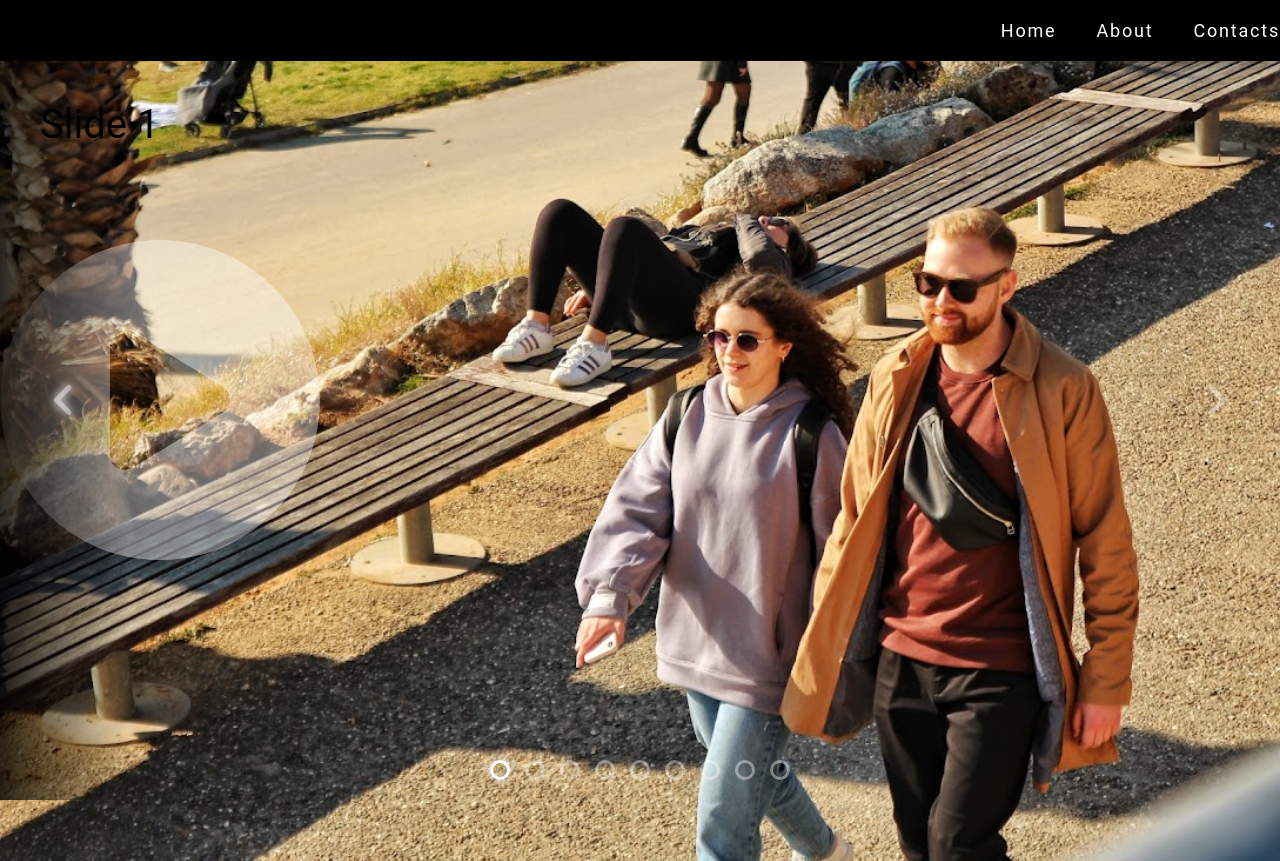
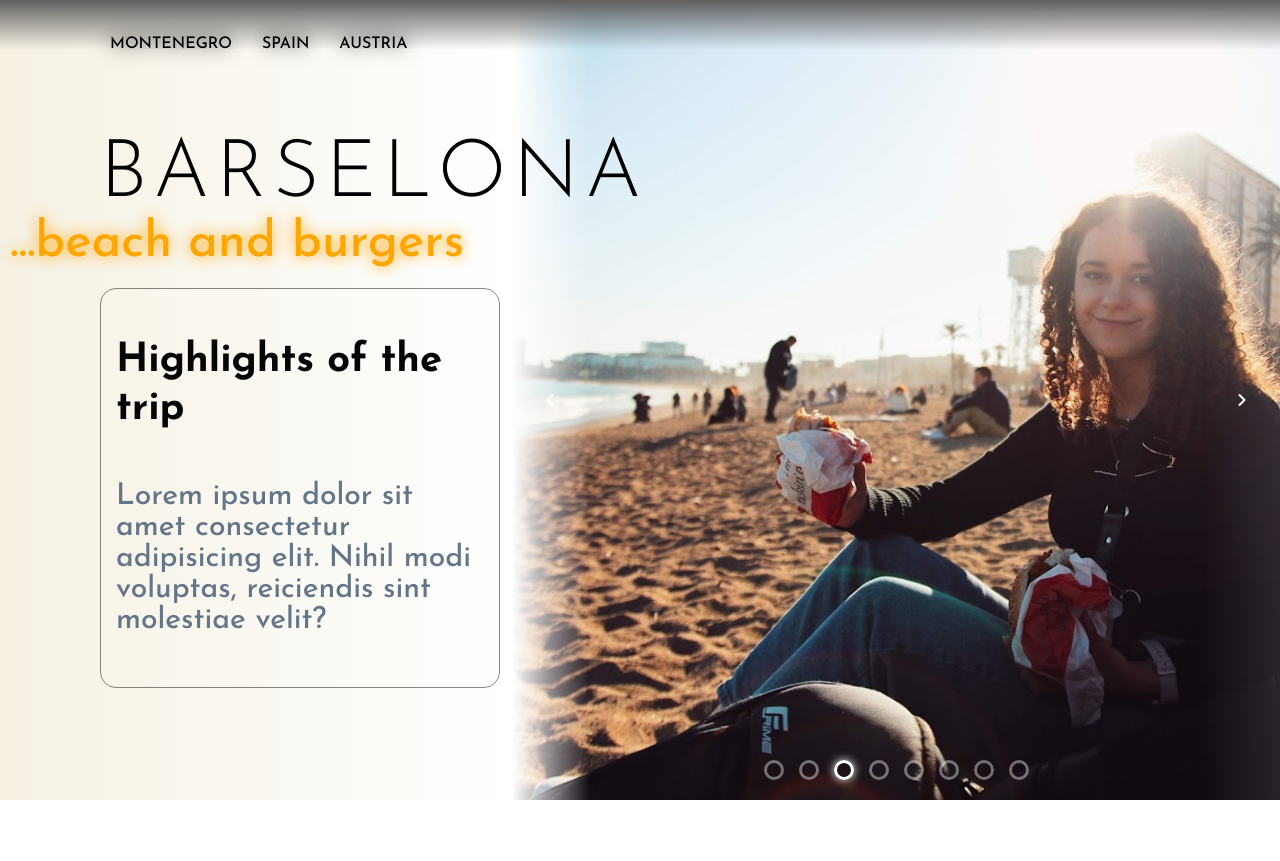
Before and after one commit to dkononov-ua/lesson18, a website with bundled scripts: page index.html in a window 1280 px wide. After the commit the page ends 800 px from the top, so only its background shows below. Built offline with nearby package versions, Linux system fonts and the light colour scheme.

Commit message:
зробив оформлення

```diff
--- a/assets/js/carousel.js
+++ b/assets/js/carousel.js
@@ -118,6 +118,7 @@ class Carousel {
       this.isPlaying = false;
       clearInterval(this.timerID);
     }
+
   }
 
   _swipeEnd(e) {
--- a/assets/presets/_skin.scss
+++ b/assets/presets/_skin.scss
@@ -1,4 +1,4 @@
-$color-primary: #2d3651;
+$color-primary: #060607;
 $color-accent: #d66926;
 $color-highlight: #d53d27;
 $color-gray: #637588;
--- a/assets/presets/_variables.scss
+++ b/assets/presets/_variables.scss
@@ -1,7 +1,8 @@
 @use "sass:math";
-$font-header: "Roboto Slab", serif;
-$font-main: "Roboto", sans-serif;
-$font-size: 16px;
+$font-header: 'Josefin Sans', sans-serif;;
+$font-main: 'Josefin Sans', sans-serif;;
+$font-size: 30px;
+
 $ul: 1340px;
 $xl: 1200px;
 $lg: 992px;
--- a/assets/scss/components/_commons.scss
+++ b/assets/scss/components/_commons.scss
@@ -8,7 +8,8 @@ html {
   font-size: 16px;
 }
 
-body {
+body{
   margin: 0;
-	background-color: black;
+  background: linear-gradient(to left,  rgb(255, 255, 255) 60%, rgba(172, 128, 7, 0.113) );
+  height: 100vh;
 }
--- a/assets/scss/components/_controls.scss
+++ b/assets/scss/components/_controls.scss
@@ -1,16 +1,5 @@
-.fa-angle-left,
-.fa-angle-right {
-  color: rgba(255, 255, 255, 0.4);
-
-  font-size: 40px;
-}
-
-.fa-play-circle,
-.fa-pause-circle {
-  color: rgba(255, 255, 255, 0.4);
-
-  font-size: 40vh;
-}
+@use "../../mixins" as *;
+@use "../../presets" as *;
 
 .controls {
   position: absolute;
@@ -21,8 +10,7 @@
 }
 
 .control-next,
-.control-prev,
-.control-pause {
+.control-prev, {
   position: absolute;
   z-index: 1;
   top: 0;
@@ -31,36 +19,21 @@
   display: -webkit-box;
   display: -ms-flexbox;
   display: flex;
-  -webkit-box-align: center;
   align-items: center;
-  -ms-flex-align: center;
-  -webkit-box-pack: center;
-  -ms-flex-pack: center;
   justify-content: center;
+
 }
 
-.control-pause {
-}
-.control-pause:hover,
-.control-pause:focus {
-  -webkit-transition: opacity 1s ease-in 0.5s;
-  -o-transition: opacity 1s ease-in 0.5s;
-  transition: opacity 1s ease-in 0.5s;
+.control-next {
+  color: #ffffff;
+  background: linear-gradient(to left, rgba(255, 255, 255, 0.1), rgba(0, 0, 0, 0));
+  }
 
-  opacity: 1;
-  text-shadow: 0 0 30px rgba(255, 255, 255, 0.3);
-}
-.control-pause span {
-  position: absolute;
+.control-prev {
+  color: #ffffff;
+  background: linear-gradient(to right, rgba(255, 255, 255), rgba(0, 0, 0, 0));
+  }
 
-  display: block;
-
-  -webkit-transform: translate(50%, 50%);
-  -ms-transform: translate(50%, 50%);
-  transform: translate(50%, 50%);
-
-  opacity: 0;
-}
 .control-prev {
   left: 0;
 
@@ -69,10 +42,7 @@
 .control-prev:hover,
 .control-prev:focus {
   color: #ffffff;
-  background: -webkit-gradient(linear, left top, right top, from(rgba(0, 0, 0, 0.8)), to(rgba(0, 0, 0, 0)));
-  background: -o-linear-gradient(left, rgba(0, 0, 0, 0.8), rgba(0, 0, 0, 0));
   background: linear-gradient(to right, rgba(0, 0, 0, 0.8), rgba(0, 0, 0, 0));
-  text-shadow: 0 0 10px #ffffff;
 }
 .control-next {
   right: 0;
@@ -81,9 +51,6 @@
 }
 .control-next:hover,
 .control-next:focus {
-  color: #ffffff;
-  background: -webkit-gradient(linear, right top, left top, from(rgba(0, 0, 0, 0.8)), to(rgba(0, 0, 0, 0)));
-  background: -o-linear-gradient(right, rgba(0, 0, 0, 0.8), rgba(0, 0, 0, 0));
+  color: #010101;
   background: linear-gradient(to left, rgba(0, 0, 0, 0.8), rgba(0, 0, 0, 0));
-  text-shadow: 0 0 10px #ffffff;
 }
--- a/assets/scss/components/_navbar.scss
+++ b/assets/scss/components/_navbar.scss
@@ -1,129 +1,32 @@
+@use "../../mixins" as *;
 @use "../../presets" as *;
-@use "../../mixins" as *;
 
-.header-navbar {
-  display: grid;
+.navbar {
+	position: absolute;
+	display: inline-block;
+	z-index: 999;
+	width: 100%;
+	background: linear-gradient(to bottom, rgb(95, 94, 94), rgba(0, 0, 0, 0));
+	height: 50px;
+	padding-left: 60px;
+	padding-top: 10px;
+}
 
-  letter-spacing: 0.1em;
+.navbar:hover,.navbar:focus {
+}
 
-  justify-items: end;
+.navbar_list {
+	display: flex;
+}
+.navbar_item {
+	list-style: none;
+	margin-right: $gap;
+	color: rgb(0, 0, 0);
+	margin: 10px;
+  text-shadow: 0 0 20px #000000;
+}
 
-  &__btn {
-    position: relative;
-
-    width: 30px;
-    height: 22.5px;
-    margin: $gap 0;
-
-    cursor: pointer;
-    transition: 0.5s ease-in-out;
-    transform: rotate(0deg);
-
-    @include md-min {
-      display: none;
-    }
-
-    &-row {
-      position: absolute;
-      left: 0;
-
-      display: block;
-
-      width: 100%;
-      height: 3px;
-
-      transition: 0.25s ease-in-out;
-      transform: rotate(0deg);
-
-      opacity: 1;
-      border-radius: 3px;
-      background: $color-light;
-
-      &:nth-child(1) {
-        top: 0;
-      }
-
-      &:nth-child(2),
-      &:nth-child(3) {
-        top: 9px;
-      }
-
-      &:nth-child(4) {
-        top: 18px;
-      }
-    }
-
-    &--active span {
-      &:nth-child(1) {
-        top: 9px;
-        left: 50%;
-
-        width: 0;
-      }
-      &:nth-child(2) {
-        transform: rotate(45deg);
-      }
-      &:nth-child(3) {
-        transform: rotate(-45deg);
-      }
-      &:nth-child(4) {
-        top: 9px;
-        left: 50%;
-
-        width: 0;
-      }
-    }
-  }
-
-  &__list {
-    @include md-min {
-      display: grid;
-      justify-content: end;
-
-      width: 100%;
-
-      gap: $gap;
-      grid-template-columns: repeat(auto-fit, minmax(50px, max-content));
-      @include unlist(0 (-$gap-sm) 0 0);
-    }
-    @include md {
-      position: absolute;
-      top: 100%;
-      right: $gap;
-
-      display: none;
-
-      background-color: rgba($color-gray-dark, 0.9);
-
-      @include unlist;
-      @include box-shadow;
-    }
-  }
-
-  &__item {
-    @include md {
-      margin: $gap $gap-sm;
-    }
-  }
-
-  &__link {
-    display: block;
-
-    transition: color 0.5s;
-    letter-spacing: 0.1em;
-
-    font-size: 1.125rem;
-
-    @include md-min {
-      padding: $gap $gap-sm;
-    }
-    @include md {
-      padding: $gap-sm $gap;
-    }
-
-    &:hover,
-    &:focus {
-      color: $color-accent;
-    }
-  }
+.navbar_item:hover,.navbar_item:focus {
+  text-shadow: 0 0 10px #000000;
+	color: orange;
 }
--- a/assets/scss/components/_slides.scss
+++ b/assets/scss/components/_slides.scss
@@ -1,23 +1,28 @@
+@use "../../mixins" as *;
+@use "../../presets" as *;
+
+.container {
+  position: absolute;
+  left: 40%;
+  min-width: 60%;
+  min-height: 100vh;
+  background-position: center;
+  background-size: cover;
+}
+
 .slides {
   position: relative;
 
   height: 100vh;
-  margin: 0;
-  padding: 0;
 
   list-style-type: none;
-
-  background: #000000;
 }
 
 .slide {
   position: absolute;
-  top: 0;
-  left: 0;
 
   width: 100%;
   height: 100%;
-  padding: 40px;
 
   -webkit-transition: opacity 1s;
   -o-transition: opacity 1s;
@@ -31,10 +36,6 @@
 }
 .slide a {
   position: absolute;
-  top: 0;
-  right: 0;
-  bottom: 0;
-  left: 0;
 }
 .slide.active {
   z-index: 1;
--- a/assets/scss/components/_typography.scss
+++ b/assets/scss/components/_typography.scss
@@ -1,5 +1,5 @@
+@use "../../mixins" as *;
 @use "../../presets" as *;
-@use "../../mixins" as *;
 
 *,
 *::before,
@@ -9,9 +9,7 @@
 
 html {
   overflow-y: scroll;
-
   font-family: $font-main;
-  font-size: $font-size;
 }
 
 h1 {
@@ -33,7 +31,7 @@ h1 {
 }
 
 h2 {
-  letter-spacing: 0.1em;
+  position: relative;
 
   color: $color-primary;
 
@@ -67,7 +65,7 @@ h2 {
 h3 {
   letter-spacing: 0.05em;
 
-  color: $color-gray;
+  color: $color-primary;
 
   font-size: 1.125rem;
 }
@@ -79,9 +77,62 @@ a {
 }
 
 p {
+  font-size: $font-size;
   color: $color-gray;
+  position: relative;
 }
 
 input:focus {
   outline: none;
 }
+
+.title {
+  top: 8rem;
+  left: 100px;
+  position: absolute;
+  color: black;
+  display: block;
+  z-index: 999;
+}
+
+.title_name {
+  z-index: 999;
+  margin: 0;
+  font-size: 80px;
+  color: black;
+}
+
+.title_name:hover {
+  font-size: 80px;
+  color: orange;
+  text-shadow: 0 0 15px orange;
+}
+
+.title_text {
+  font-style: $font-main;
+  top: 18rem;
+  left: 100px;
+  position: absolute;
+  width: 400px;
+  height: 400px;
+  padding: 15px;
+
+  border-style: groove;
+  border-color: rgba(0, 0, 0, 0.47);
+  border-width: 1px;
+  border-radius: 1em;
+}
+
+.slide_text{
+  color: orange;
+  position: absolute;
+  display: block;
+  padding: 10px;
+  font-size: 50px;
+  z-index: 999;
+
+  left: -32rem;
+  top: 13rem;
+
+  text-shadow: 0 0 15px orange;
+}
--- a/assets/scss/style.scss
+++ b/assets/scss/style.scss
@@ -2,5 +2,5 @@
 @use "components/controls";
 @use "components/indicators";
 @use "components/slides";
+@use "components/typography";
 @use "components/navbar";
-@use "components/typography";
--- a/index.html
+++ b/index.html
@@ -2,57 +2,80 @@
 <html lang="en">
 
 <head>
-	<meta charset="UTF-8">
-	<meta http-equiv="X-UA-Compatible" content="IE=edge">
-	<meta name="viewport" content="width=device-width, initial-scale=1.0">
+  <meta charset="UTF-8" />
+  <meta http-equiv="X-UA-Compatible" content="IE=edge" />
+  <meta name="viewport" content="width=device-width, initial-scale=1.0" />
   <title>Document</title>
-	<link rel="stylesheet" href="assets/css/style.css">
+  <link rel="stylesheet" href="assets/css/style.css" />
+  <link href="https://fonts.googleapis.com/css2?family=Josefin+Sans:wght@300;500;700&display=swap" rel="stylesheet">
   <link rel="stylesheet" href="https://cdnjs.cloudflare.com/ajax/libs/font-awesome/6.2.0/css/all.min.css"
     integrity="sha512-xh6O/CkQoPOWDdYTDqeRdPCVd1SpvCA9XXcUnZS2FmJNp1coAFzvtCN9BmamE+4aHK8yyUHUSCcJHgXloTyT2A=="
     crossorigin="anonymous" referrerpolicy="no-referrer" />
 
-</head>
 
 <body>
 
-	<nav class="header-navbar">
-		<div class="header-navbar__btn">
-			<span class="header-navbar__btn-row"></span>
-			<span class="header-navbar__btn-row"></span>
-			<span class="header-navbar__btn-row"></span>
-			<span class="header-navbar__btn-row"></span>
-		</div>
-		<ol class="header-navbar__list">
-			<li class="header-navbar__item">
-				<a class="header-navbar__link" href="">Home</a>
-			</li>
-			<li class="header-navbar__item">
-				<a class="header-navbar__link" href="">About</a>
-			</li>
-			<li class="header-navbar__item">
-				<a class="header-navbar__link" href="">Contacts</a>
-			</li>
-		</ol>
+  <nav class="navbar">
+    <ul class="navbar_list">
+      <li class="navbar_item">MONTENEGRO</li>
+      <li class="navbar_item">SPAIN</li>
+      <li class="navbar_item">AUSTRIA</li>
+    </ul>
   </nav>
 
-	<div class="carousel" id="carousel">
-
-		<div id="slides-container" class="slides">
-			<div class="slide item active" style="background-image: url(assets/img/slide1.jpeg)">Slide 1</div>
-			<div class="slide item" style="background-image: url(assets/img/slide2.jpg)">Slide 2</div>
-			<div class="slide item" style="background-image: url(assets/img/slide3.jpeg)">Slide 3</div>
-			<div class="slide item" style="background-image: url(assets/img/slide4.jpg)">Slide 4</div>
-			<div class="slide item" style="background-image: url(assets/img/slide5.jpeg)">Slide 5</div>
-			<div class="slide item" style="background-image: url(assets/img/slide6.JPG)">Slide 6</div>
-			<div class="slide item" style="background-image: url(assets/img/slide7.jpg)">Slide 7</div>
-			<div class="slide item" style="background-image: url(assets/img/slide8.jpg)">Slide 8</div>
-			<div class="slide item" style="background-image: url(assets/img/slide9.jpg)">Slide 9</div>
+  <div class="title">
+    <div>
+      <h1 class="title_name">BARSELONA</h1>
+    </div>
   </div>
 
+  <div class="title_text">
+    <h2>Highlights of the trip</h2>
+    <p>
+      Lorem ipsum dolor sit amet consectetur adipisicing elit. Nihil modi
+      voluptas, reiciendis sint molestiae velit?
+    </p>
+  </div>
+
+  <div class="container">
+    <div class="carousel" id="carousel">
+      <div id="slides-container" class="slides">
+        <div class="slide item active" style="background-image: url(assets/img/slide1.jpeg)"><span
+            class="slide_text">...city walks</span>
+        </div>
+        <div class="slide item" style="background-image: url(assets/img/slide2.jpg)">
+          <span
+            class="slide_text">...dancing on the beach</span>
+        </div>
+        <div class="slide item" style="background-image: url(assets/img/slide3.jpeg)">
+          <span
+            class="slide_text">...beach and burgers</span>
+        </div>
+        <div class="slide item" style="background-image: url(assets/img/slide4.jpg)">
+          <span
+            class="slide_text">...chasing seagulls</span>
+        </div>
+        <div class="slide item" style="background-image: url(assets/img/slide6.JPG)">
+          <span
+            class="slide_text">...palm trees</span>
+        </div>
+        <div class="slide item" style="background-image: url(assets/img/slide5.jpeg)">
+          <span
+            class="slide_text">...many palm trees</span>
+        </div>
+        <div class="slide item" style="background-image: url(assets/img/slide8.jpg)">
+          <span
+            class="slide_text">...many birds</span>
+        </div>
+        <div class="slide item" style="background-image: url(assets/img/slide9.jpg)">
+          <span
+            class="slide_text">...and some more birds</span>
+        </div>
+      </div>
+    </div>
   </div>
 
   <script src="assets/js/index.js" type="module"></script>
-
 </body>
 
 </html>
--- a/package.json
+++ b/package.json
@@ -20,5 +20,8 @@
     "postcss-discard-comments": "^5.1.2",
     "sass": "^1.54.5",
     "sort-css-media-queries": "^2.0.4"
+  },
+  "dependencies": {
+    "normalize.css": "^8.0.1"
   }
 }
```
Also changed, not shown: assets/css/style.css. Lines whose indentation alone changed are shown as unchanged.
